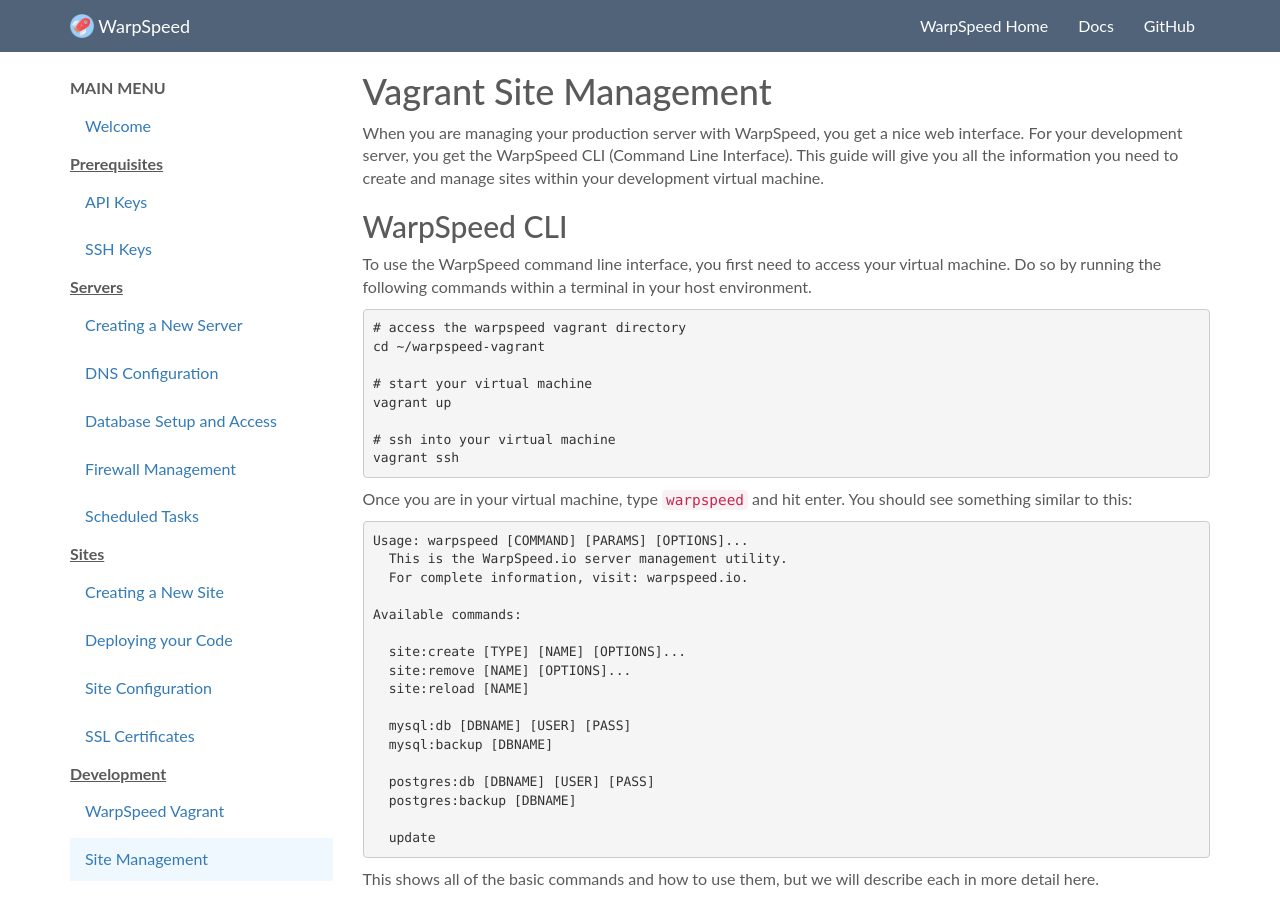
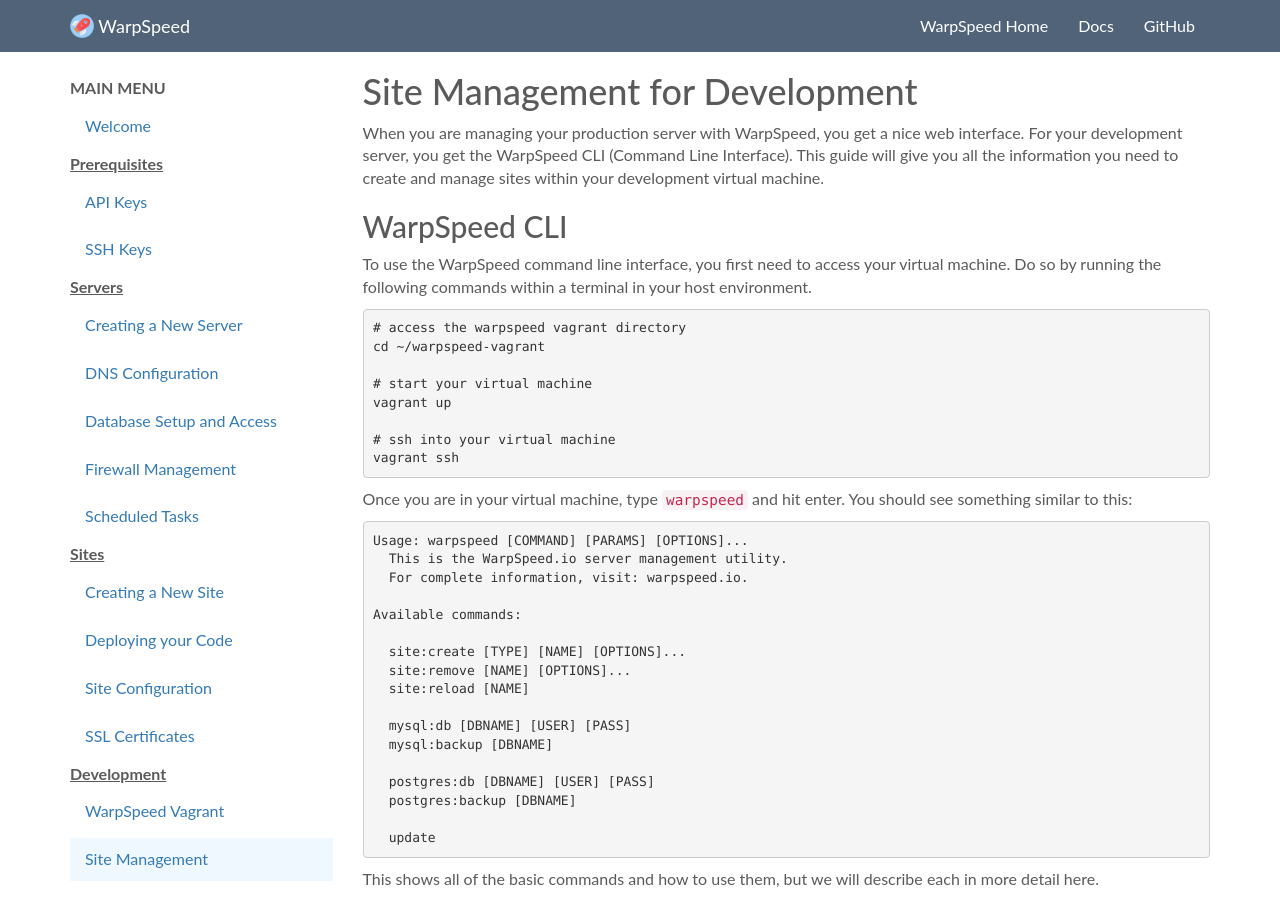
Before and after one commit to warpspeed/warpspeed-docs, a Jekyll site: the page built from v1/vagrant-site-management.md, in a window 1280 px wide and 900 px high. Built offline with Jekyll 4.4.1, drawn with Linux system fonts in a browser that asks for light colours; comment, search, counter and statistics services are not loaded.

```diff
--- a/v1/vagrant-site-management.md
+++ b/v1/vagrant-site-management.md
@@ -1,9 +1,9 @@
 ---
 layout: doc
-title: Vagrant Site Management
+title: Site Management for Development
 ---
 
-# Vagrant Site Management
+# Site Management for Development
 
 When you are managing your production server with WarpSpeed, you get a nice web interface. For your development server, you get the WarpSpeed CLI (Command Line Interface). This guide will give you all the information you need to create and manage sites within your development virtual machine.
 
```
Also changed, not shown: v1/vagrant-database-management.md (+4 -6 lines).
